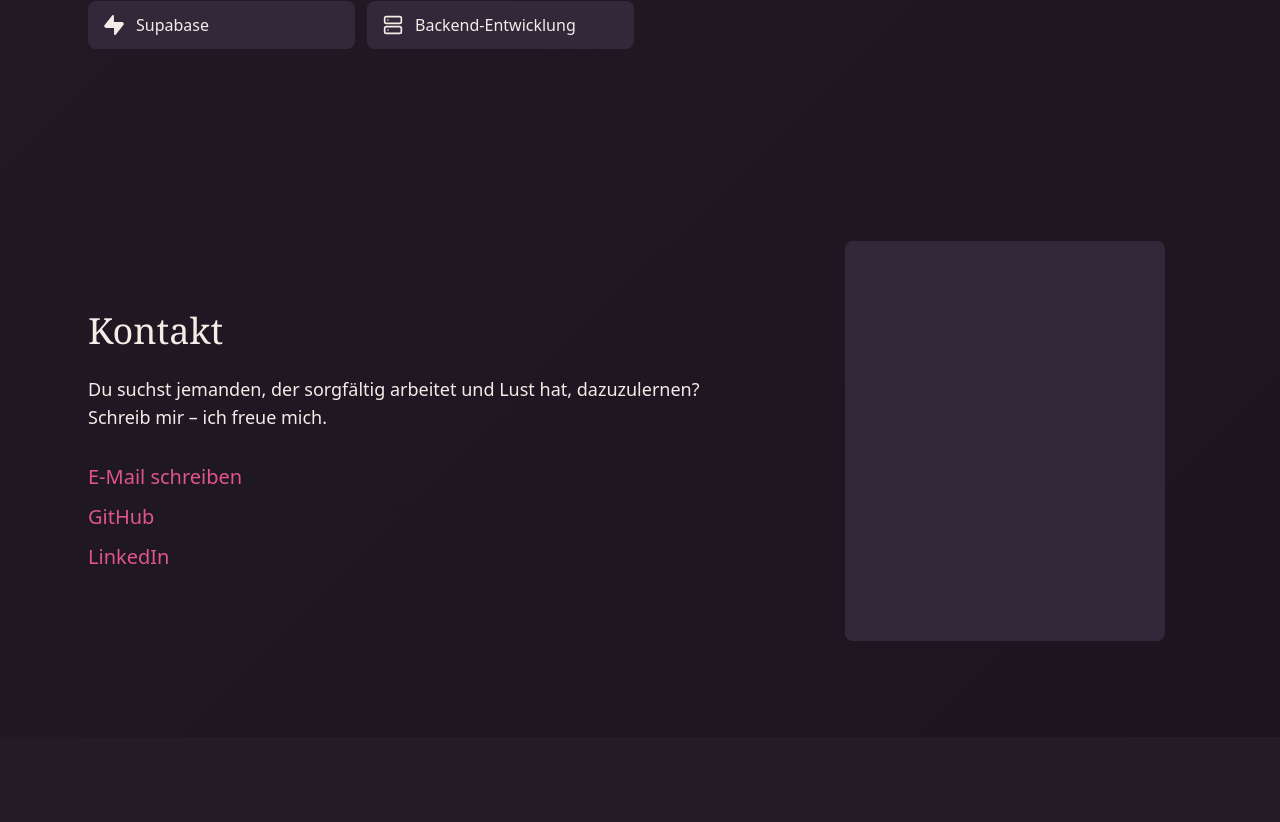
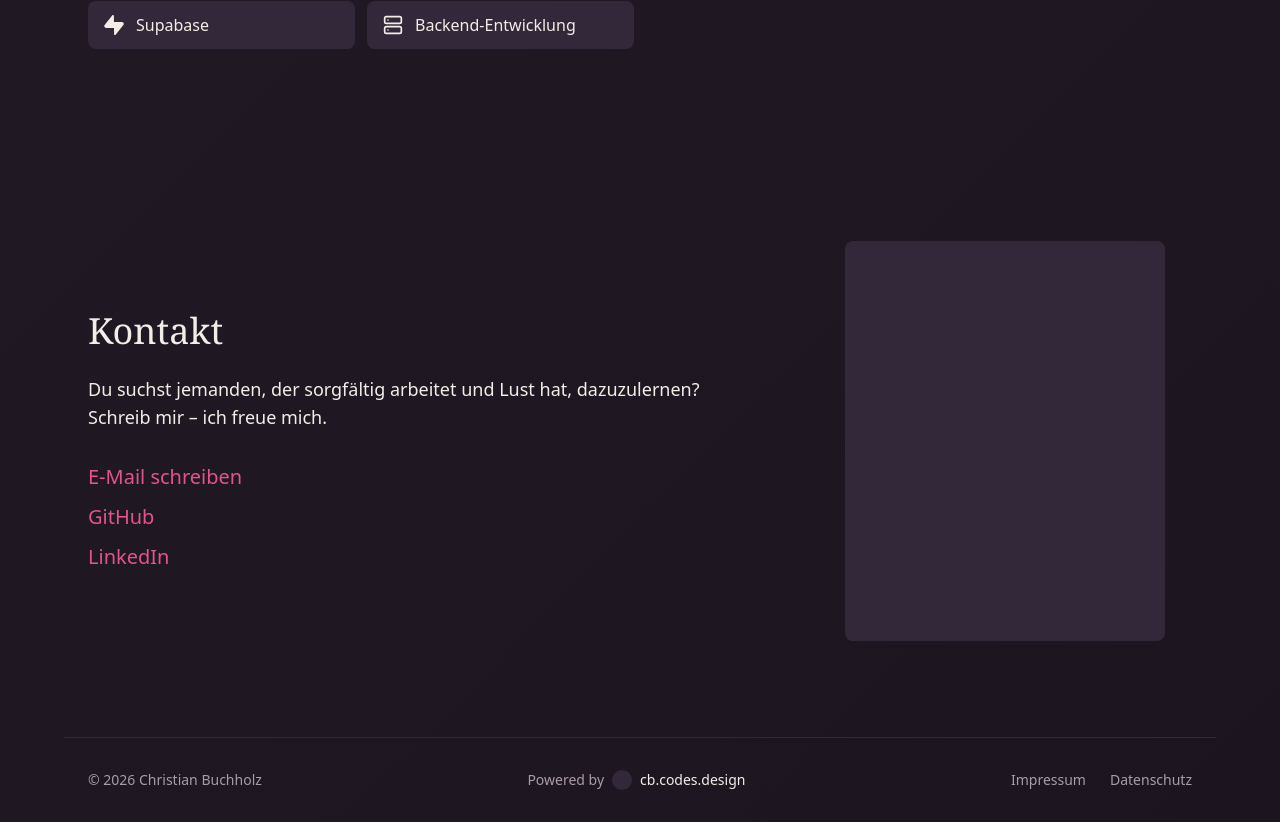
Before and after one commit to SilentCrouwd/cb-codes-dev, a React (Vite) app: page / in a window 1280 px wide. Shown: the part 4575-5397 px from the top of the page. Before the commit the page ends 5312 px from the top, so only its background shows below. Built offline with nearby package versions, Linux system fonts and the light colour scheme.

Commit message:
feat: add Footer component and footer content with navigation links

```diff
--- a/src/App.tsx
+++ b/src/App.tsx
@@ -1,3 +1,4 @@
+import { Footer } from './components/Footer';
 import { Header } from './components/Header';
 import { About } from './sections/About/About';
 import { Contact } from './sections/Contact/Contact';
@@ -16,6 +17,7 @@ export function App() {
         <TechStack />
         <Contact />
       </main>
+      <Footer />
     </>
   );
 }
--- /dev/null
+++ b/src/components/Footer.tsx
@@ -0,0 +1,30 @@
+import { footer } from '../content/footer';
+
+export function Footer() {
+  const currentYear = new Date().getFullYear();
+
+  return (
+    <footer className="mx-auto flex max-w-6xl flex-col items-center gap-4 border-t border-surface px-6 py-8 text-sm text-muted md:flex-row md:justify-between">
+      <p>
+        © {currentYear} {footer.copyrightName}
+      </p>
+      <p className="flex items-center gap-2">
+        {footer.poweredByLabel}
+        {/* Logo placeholder – replaced by the cb.codes.design logo later */}
+        <span aria-hidden="true" className="size-5 rounded-full bg-surface" />
+        <span className="text-text">{footer.businessName}</span>
+      </p>
+      <nav aria-label={footer.navLabel}>
+        <ul className="flex gap-6">
+          {footer.links.map((link) => (
+            <li key={link.href}>
+              <a href={link.href} className="transition-colors hover:text-text">
+                {link.label}
+              </a>
+            </li>
+          ))}
+        </ul>
+      </nav>
+    </footer>
+  );
+}
--- /dev/null
+++ b/src/content/footer.ts
@@ -0,0 +1,23 @@
+export type FooterLink = {
+  label: string;
+  href: string;
+};
+
+export type FooterContent = {
+  copyrightName: string;
+  poweredByLabel: string;
+  businessName: string;
+  navLabel: string;
+  links: FooterLink[];
+};
+
+export const footer: FooterContent = {
+  copyrightName: 'Christian Buchholz',
+  poweredByLabel: 'Powered by',
+  businessName: 'cb.codes.design',
+  navLabel: 'Rechtliches',
+  links: [
+    { label: 'Impressum', href: 'impressum.html' },
+    { label: 'Datenschutz', href: 'datenschutz.html' },
+  ],
+};
```
Also changed, not shown: 1 other file (tests, documents, lock files or other folders).
